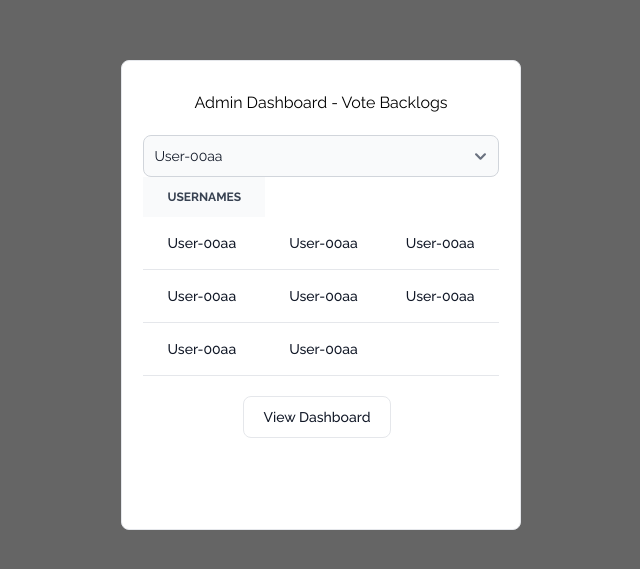
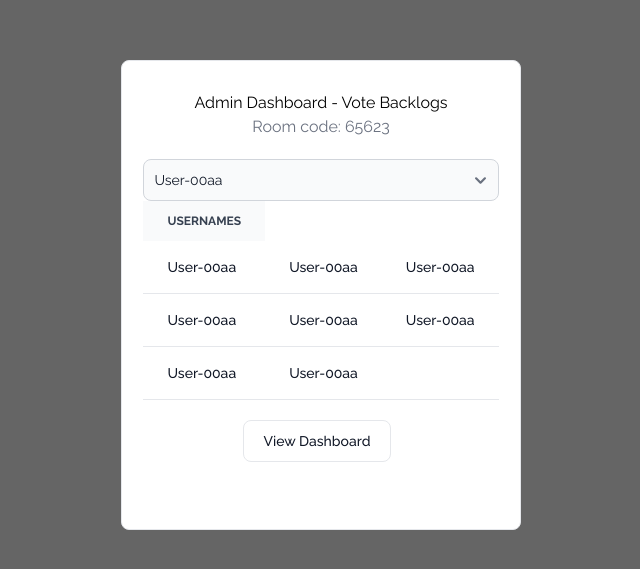
Before and after one commit to Fourthhy/cpstone-groupings-system, a React (Vite) app: page /voteBacklog in a window 1280 px wide. Shown: the part 105-674 px from the top of the page, without its empty margins (319-959 px from the left). Built offline with nearby package versions, Linux system fonts and the light colour scheme.

Commit message:
fixed issues

```diff
--- a/src/components/admin/VoteBacklog.jsx
+++ b/src/components/admin/VoteBacklog.jsx
@@ -14,6 +14,8 @@ const studentList = [
     { name: "User-00aa" },
     { name: "User-00aa" },
 ]
+
+const roomCode = "65623";
 
 const rows = studentList.reduce((acc, student, index) => {
     // Calculate the row index
@@ -83,6 +85,7 @@ export default function VoteBacklog() {
                 <div className="h-[470px] max-h-full w-[400px] font-raleway border-[1px] rounded-lg bg-white">
                     <div className="my-[30px] flex justify-center items-center flex-col">
                         <h2>Admin Dashboard - Vote Backlogs</h2>
+                        <h2 className="text-gray-500">Room code: { roomCode } </h2>
                         <form className="max-w-sm mx-auto">
                             <div className="my-5 gap-[10px]">
                                 <SelectName />
```
